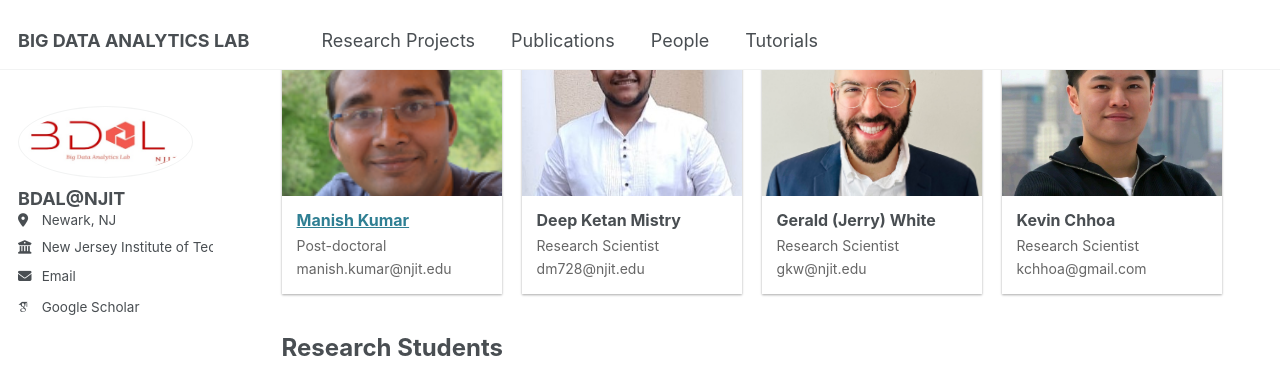
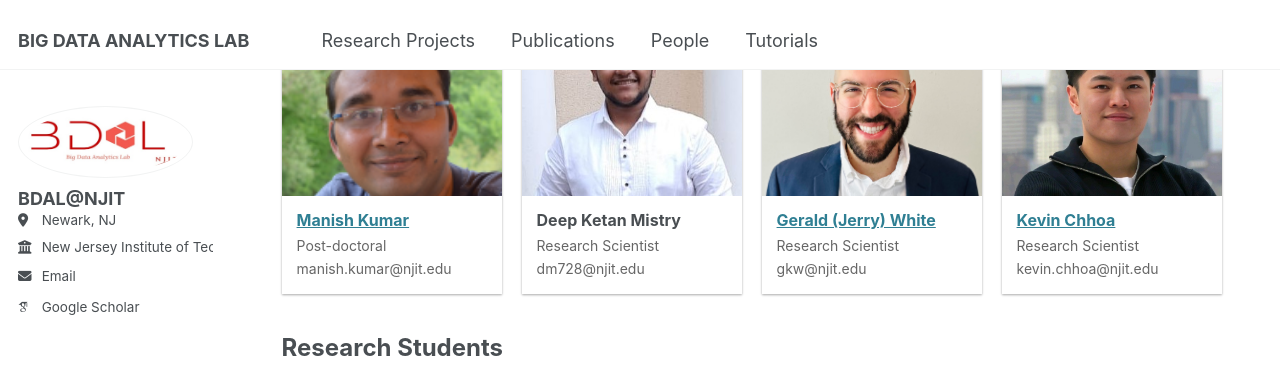
Before and after one commit to senjutib/site, a Jekyll site: the page built from _pages/people.html, in a window 1280 px wide and 900 px high, scrolled down 1001 px. Shown: the top 381 px of the window. Built offline with Jekyll 4.4.1, drawn with Linux system fonts in a browser that asks for light colours; some web fonts are replaced.

Commit message:
modify people.html

```diff
--- a/_pages/people.html
+++ b/_pages/people.html
@@ -127,7 +127,7 @@ author_profile: true
   <div class="people-card">
     <img src="{{ base_path }}/images/rs-jerry.jpg" alt="rs-jerry">
     <div class="people-info">
-      <h3 class="people-name">Gerald (Jerry) White</h3>
+      <h3 class="people-name"><a href="https://www.geraldkwhite.com/">Gerald (Jerry) White</a></h3>
       <p class="people-title">Research Scientist</p>
       <p class="people-email">gkw@njit.edu</p>
       <!-- <a href="{{ base_path }}/people/student_1" class="view-profile">View Profile</a> -->
@@ -137,9 +137,9 @@ author_profile: true
   <div class="people-card">
     <img src="{{ base_path }}/images/rs-kevin.jpg" alt="rs-kevin">
     <div class="people-info">
-      <h3 class="people-name">Kevin Chhoa</h3>
+      <h3 class="people-name"><a href="https://www.linkedin.com/in/kevin-chhoa/">Kevin Chhoa</a></h3>
       <p class="people-title">Research Scientist</p>
-      <p class="people-email">kchhoa@gmail.com</p>
+      <p class="people-email">kevin.chhoa@njit.edu</p>
       <!-- <a href="{{ base_path }}/people/student_1" class="view-profile">View Profile</a> -->
     </div>
   </div>
@@ -194,7 +194,7 @@ author_profile: true
   <div class="people-card">
     <img src="{{ base_path }}/images/phd-subhodeep.jpg" alt="phd-subhodeep">
     <div class="people-info">
-      <h3 class="people-name">Subhodeep Ghosh</h3>
+      <h3 class="people-name"><a href="https://www.linkedin.com/in/subhodeep-ghosh-461b14257/">Subhodeep Ghosh</a></h3>
       <p class="people-title">PhD Student</p>
       <p class="people-email">sg2646@njit.edu</p>
       <!-- <a href="{{ base_path }}/people/student_1" class="view-profile">View Profile</a> -->
--- a/_pages/publications.html
+++ b/_pages/publications.html
@@ -96,7 +96,8 @@ author_profile: true
 
   <hr />
   <ul class="publication-list">
-    {% for post in site.publications | sort: "year" | reverse %}
+    {% assign sorted_publications = site.publications | sort: "year" | reverse %}
+    {% for post in sorted_publications %}
       <li class="publication">
         <h3 class="pub-title">
           {{ post.title }}
```
Also changed, not shown: _pages/home.md (+1 -1 lines).
